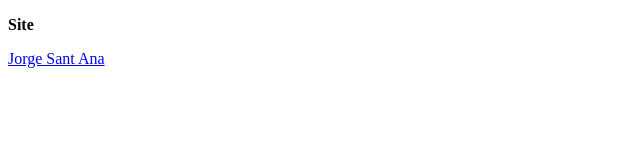
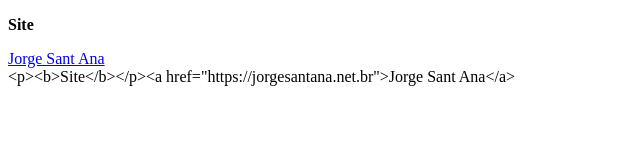
Before and after one commit to Danielopes7/vuejs, a plain HTML site: page index.html in a window 1280 px wide. Shown: the whole page, without its empty margins (0-640 px from the left). Drawn offline with Linux system fonts and the light colour scheme.

Commit message:
Diretiva V-text

```diff
--- a/index.html
+++ b/index.html
@@ -12,6 +12,7 @@
 <body>
     <div id="app">
         <div v-html="elementosHTML">Texto de <b>exemplo</b></div>
+        <div v-text="elementosHTML">Texto de exemplo</div>
     </div>
 
     <script>
```
